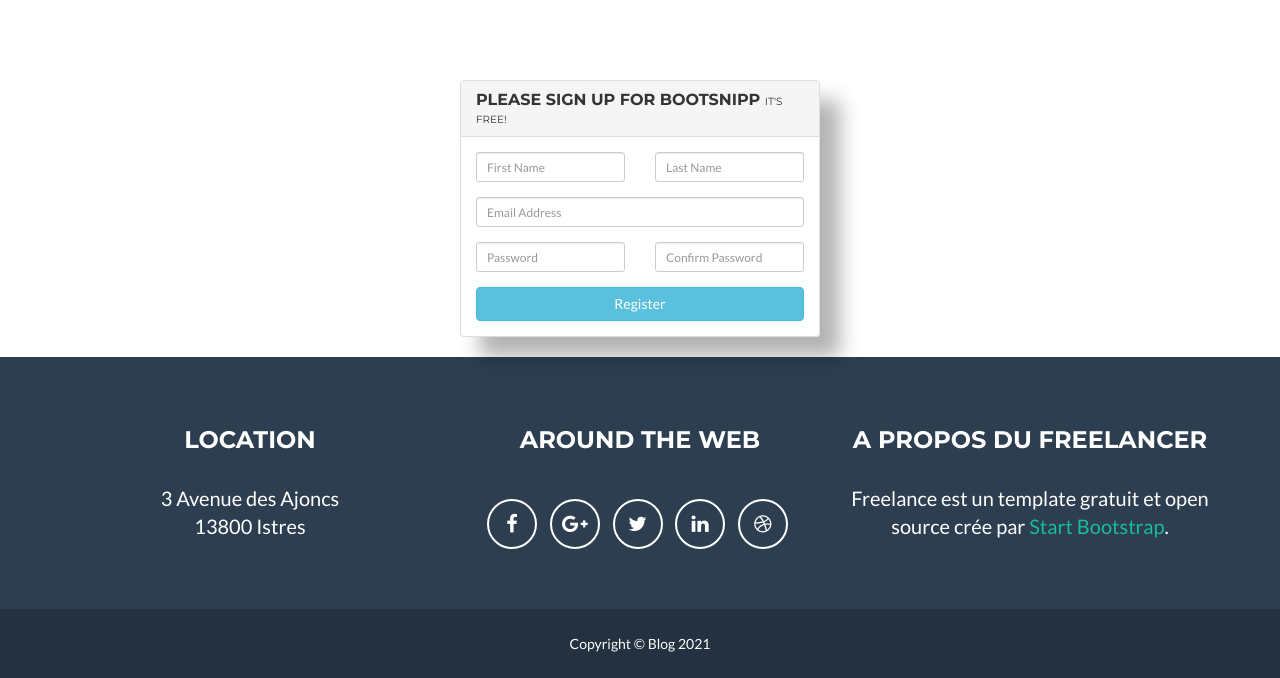
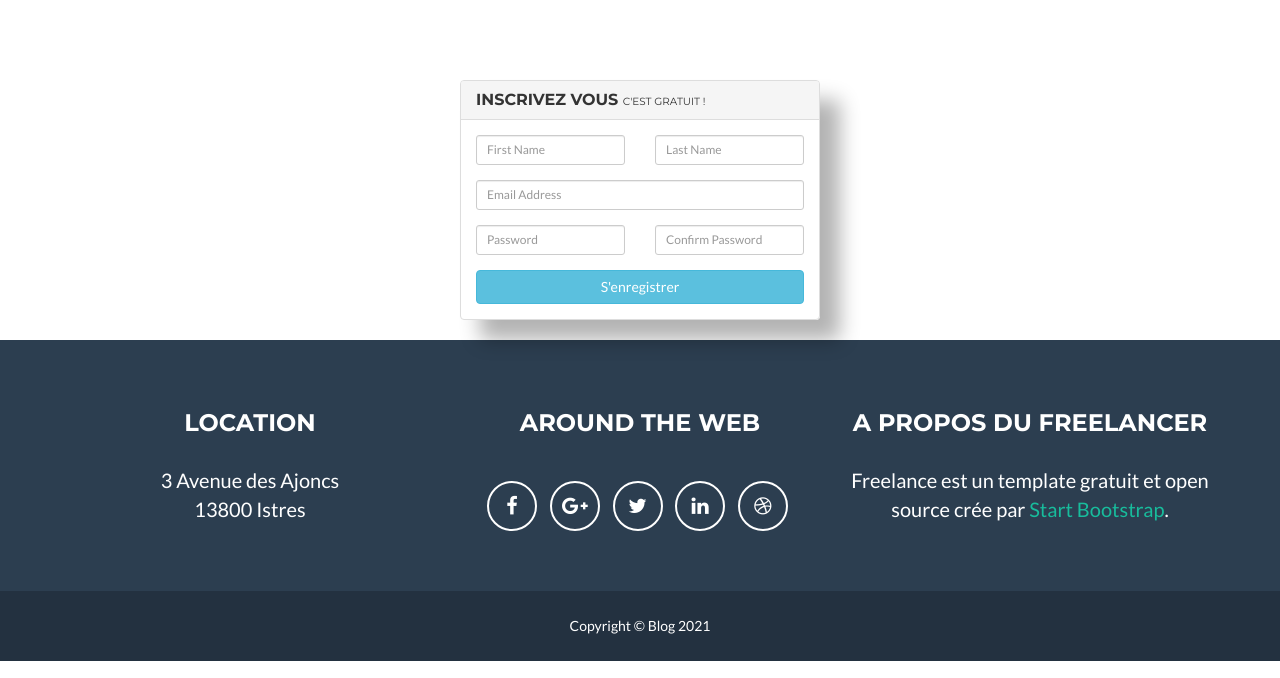
Before and after one commit to Abdessamad-Bannouf/blog, a PHP site: the page made by App/View/registerView.php in a window 1280 px wide. Shown: the part 100-778 px from the top of the page. Run offline with PHP 8.4, Linux system fonts and the light colour scheme; the template is opened without the code that fills it, so the values that code supplies are empty; some libraries are stand-ins or nearby versions.

Commit message:
Fix input name for persist form

```diff
--- a/App/View/registerView.php
+++ b/App/View/registerView.php
@@ -14,25 +14,25 @@
                 <div class="col-xs-12 col-sm-8 col-md-4 col-sm-offset-2 col-md-offset-4">
                     <div class="panel panel-default">
                         <div class="panel-heading">
-                            <h3 class="panel-title">Please sign up for Bootsnipp <small>It's free!</small></h3>
+                            <h3 class="panel-title">Inscrivez vous <small>C'est gratuit !</small></h3>
                         </div>
                         <div class="panel-body">
                             <form role="form" method="post" action="<?= WebSiteLink; ?>/User/register">
                                 <div class="row">
                                     <div class="col-xs-6 col-sm-6 col-md-6">
                                         <div class="form-group">
-                                            <input type="text" name="firstname" id="first_name" class="form-control input-sm" placeholder="First Name">
+                                            <input type="text" name="firstName" id="first_name" class="form-control input-sm" placeholder="First Name">
                                         </div>
                                     </div>
                                     <div class="col-xs-6 col-sm-6 col-md-6">
                                         <div class="form-group">
-                                            <input type="text" name="lastname" id="last_name" class="form-control input-sm" placeholder="Last Name">
+                                            <input type="text" name="lastName" id="lastname" class="form-control input-sm" placeholder="Last Name">
                                         </div>
                                     </div>
                                 </div>
 
                                 <div class="form-group">
-                                    <input type="email" name="mail" id="email" class="form-control input-sm" placeholder="Email Address">
+                                    <input type="email" name="mail" id="mail" class="form-control input-sm" placeholder="Email Address">
                                 </div>
 
                                 <div class="row">
@@ -48,7 +48,7 @@
                                     </div>
                                 </div>
 
-                                <input type="submit" value="Register" class="btn btn-info btn-block">
+                                <input type="submit" value="S'enregistrer" class="btn btn-info btn-block">
                             </form>
                         </div>
                     </div>
```
